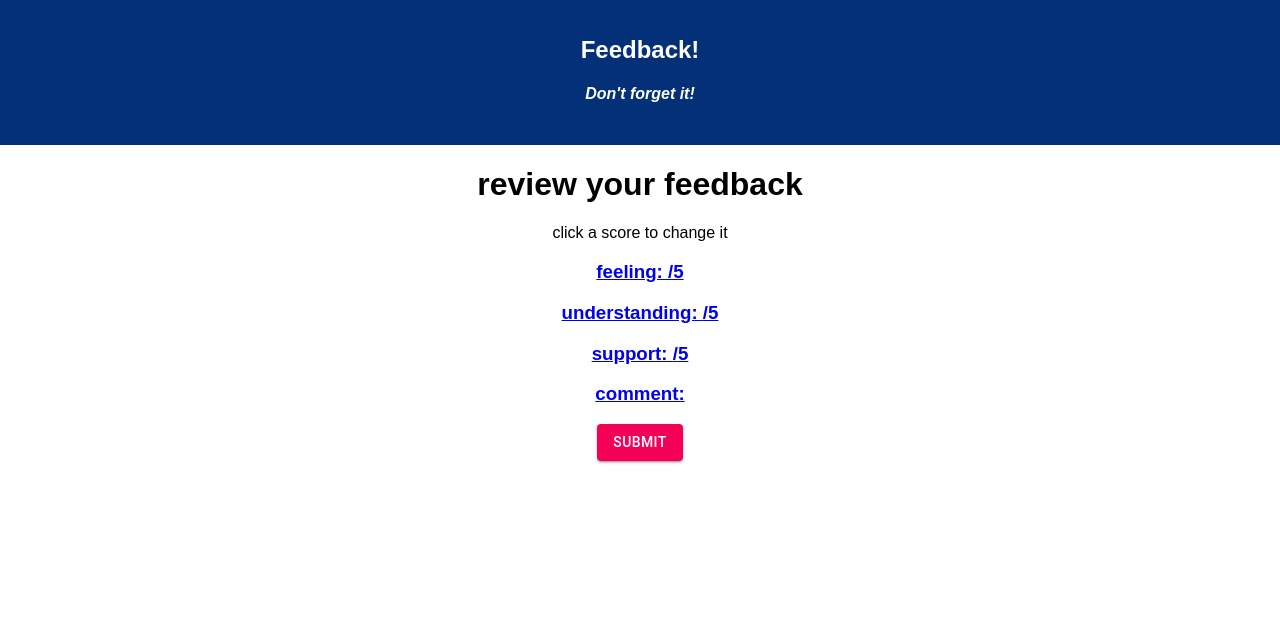
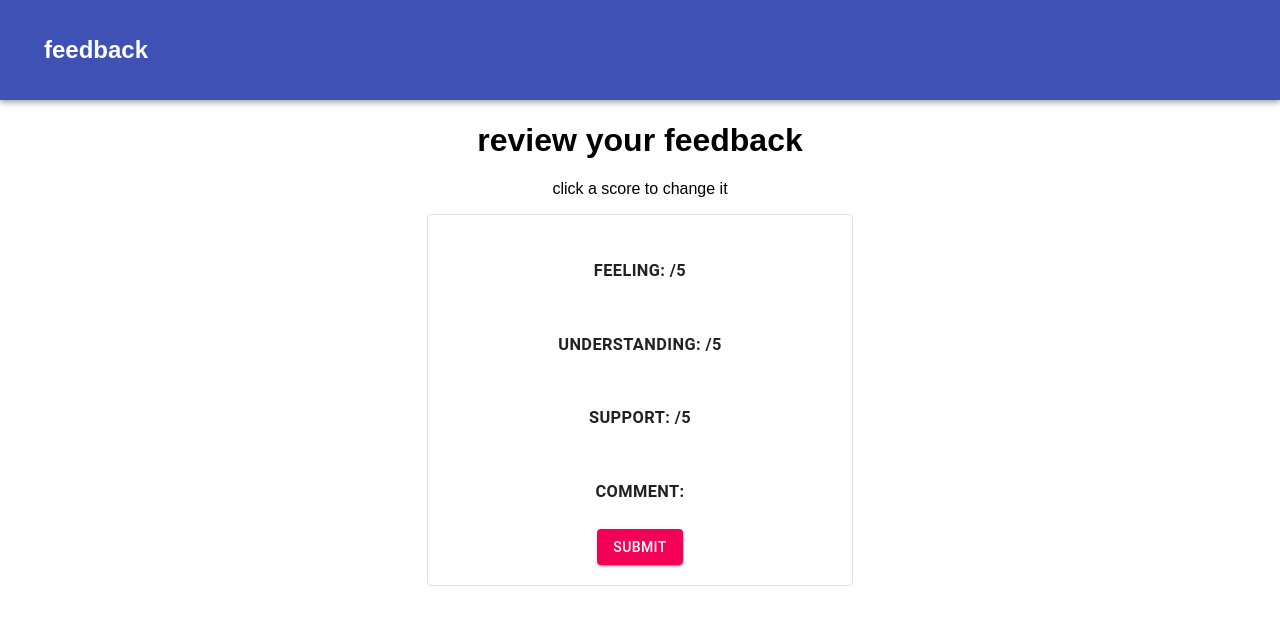
Before and after one commit to emmawestbrook/redux-feedback-loop, a React app: page /#/review in a window 1280 px wide. Built offline with nearby package versions, Linux system fonts and the light colour scheme.

Commit message:
added more styling

```diff
--- a/src/components/App/App.css
+++ b/src/components/App/App.css
@@ -3,7 +3,7 @@
 }
 
 .App-header {
-  background-color: #033076;
+  background-color: gray;
   min-height: 70px;
   padding: 20px;
   color: white;
@@ -16,3 +16,12 @@
 .App-intro {
   font-size: large;
 }
+
+.reviewCard {
+    width: 30%;
+    margin: auto;
+    padding: 20px;;
+}
+.reviewDiv {
+  height: 700px;
+}
--- a/src/components/App/App.js
+++ b/src/components/App/App.js
@@ -4,6 +4,7 @@ import './App.css';
 import ReactDOM from 'react-dom';
 import { Route, HashRouter as Router, Link } from 'react-router-dom';
 import { withRouter } from 'react-router-dom';
+import AppBar from '@material-ui/core/AppBar';
 
 //importing all the other components!
 import Feeling from '../Feeling/Feeling';
@@ -12,6 +13,7 @@ import Support from '../Support/Support';
 import Comment from '../Comment/Comment';
 import Review from '../Review/Review';
 import Home from '../Home/Home';
+import { Toolbar } from '@material-ui/core';
 
 class App extends Component {
 
@@ -40,10 +42,12 @@ class App extends Component {
     return (
       <Router>
         <div className="App">
-          <header className="App-header">
-            <h1 className="App-title">Feedback!</h1>
-            <h4><i>Don't forget it!</i></h4>
-          </header>
+          <AppBar position="static" className="App-header">
+            <Toolbar variant="dense">
+              <h1 className="App-title">feedback</h1>
+            </Toolbar>
+
+          </AppBar>
           <main>
             <Route path="/" exact>
               <Home />
--- a/src/components/Comment/Comment.js
+++ b/src/components/Comment/Comment.js
@@ -2,6 +2,7 @@ import React, { Component } from 'react';
 import { withRouter } from 'react-router-dom';
 import { connect } from "react-redux";
 import Button from '@material-ui/core/Button';
+import { TextField } from '@material-ui/core';
 
 class Comment extends Component {
     state = {
@@ -26,8 +27,8 @@ class Comment extends Component {
         return (
             <div >
                 <h1>any additional comments?</h1>
-                <input type="tezt" placeholder="let us know!"
-                    onChange={(event) => this.handleChange('comment', event)}></input>
+                <TextField type="text" variant="outlined" color="secondary" placeholder="let us know!" multiline rows={3}
+                    onChange={(event) => this.handleChange('comment', event)}></TextField>
                 <br />
                 <br />
                 <Button variant="contained" color="primary" type="submit" onClick={this.handleSubmit}>next</Button>
--- a/src/components/Feeling/Feeling.js
+++ b/src/components/Feeling/Feeling.js
@@ -2,6 +2,7 @@ import React, { Component } from 'react';
 import { withRouter } from 'react-router-dom';
 import { connect } from "react-redux";
 import Button from '@material-ui/core/Button';
+import { TextField } from '@material-ui/core';
 
 
 
@@ -31,8 +32,11 @@ class Feeling extends Component {
         return (
             <div >
                 <h1>how are you feeling today?</h1>
-                <input type="number" placeholder="enter a number between 1-5"
-                    onChange={(event) => this.handleChange('feeling', event)}></input>
+
+                <TextField variant="outlined" type="number" color="secondary" placeholder="rate 1-5"
+                    onChange={(event) => this.handleChange('feeling', event)}></TextField>
+
+
                 <br />
                 <br />
                 { this.state.inRange ?
--- a/src/components/Review/Review.js
+++ b/src/components/Review/Review.js
@@ -3,7 +3,8 @@ import { withRouter, Link } from 'react-router-dom';
 import { connect } from "react-redux";
 import Button from '@material-ui/core/Button';
 import axios from "axios";
-
+import { CardActions, CardContent, Paper, TextField } from '@material-ui/core';
+import { Card } from '@material-ui/core';
 
 class Review extends Component {
 
@@ -23,17 +24,22 @@ class Review extends Component {
         });
         this.props.history.push('/');
     }
+    handleClick = (route) => {
+        this.props.history.push(route);
+    }
     render() {
         return (
-            <div >
+            <div className="reviewDiv">
                 <h1>review your feedback</h1>
                 <p>click a score to change it</p>
-                <Link to="/feeling"><h3>feeling: {this.props.feedback.feeling}/5</h3></Link>
-                <Link to="/understanding"><h3>understanding: {this.props.feedback.understanding}/5</h3></Link>
-                <Link to="/support"><h3>support: {this.props.feedback.support}/5</h3></Link>
-                <Link to="/comment"><h3>comment: {this.props.feedback.comment}</h3></Link>
+                <Paper variant="outlined" elevation={3} className="reviewCard">
 
-                <Button variant="contained" color="secondary" type="submit" onClick={this.handleSubmit}>submit</Button>
+                    <Button onClick={() => this.handleClick('/feeling')}><h3>feeling: {this.props.feedback.feeling}/5</h3></Button> <br />
+                    <Button onClick={() => this.handleClick('/understanding')}><h3>understanding: {this.props.feedback.understanding}/5</h3></Button><br />
+                    <Button onClick={() => this.handleClick('/support')}><h3>support: {this.props.feedback.support}/5</h3></Button><br />
+                    <Button onClick={() => this.handleClick('/comment')}><h3>comment: {this.props.feedback.comment}</h3></Button><br />
+                    <Button variant="contained" color="secondary" type="submit" onClick={this.handleSubmit}>submit</Button><br />
+                </Paper>
             </div>
         );
     }
--- a/src/components/Support/Support.js
+++ b/src/components/Support/Support.js
@@ -1,8 +1,8 @@
 import React, { Component } from 'react';
 import { withRouter } from 'react-router-dom';
 import { connect } from "react-redux";
+import { TextField } from '@material-ui/core';
 import Button from '@material-ui/core/Button';
-
 
 
 class Support extends Component {
@@ -30,8 +30,8 @@ class Support extends Component {
         return (
             <div >
                 <h1>how well are you being supported?</h1>
-                <input type="number" placeholder="enter a number between 1-5"
-                    onChange={(event) => this.handleChange('support', event)}></input>
+                <TextField variant="outlined" type="number" color="secondary" placeholder="rate 1-5"
+                    onChange={(event) => this.handleChange('support', event)}></TextField>
                 <br />
                 <br />
                 { this.state.inRange ?
--- a/src/components/Understanding/Understanding.js
+++ b/src/components/Understanding/Understanding.js
@@ -2,6 +2,8 @@ import React, { Component } from 'react';
 import { withRouter } from 'react-router-dom';
 import { connect } from "react-redux";
 import Button from '@material-ui/core/Button';
+import { TextField } from '@material-ui/core';
+
 
 class Understanding extends Component {
     state = {
@@ -28,8 +30,8 @@ class Understanding extends Component {
         return (
             <div >
                 <h1>how well are you understanding the content?</h1>
-                <input type="number" placeholder="enter a number between 1-5"
-                    onChange={(event) => this.handleChange('understanding', event)}></input>
+                <TextField variant="outlined" type="number" color="secondary" placeholder="rate 1-5"
+                    onChange={(event) => this.handleChange('understanding', event)}></TextField>
                 <br />
                 <br />
                 { this.state.inRange ?
```
